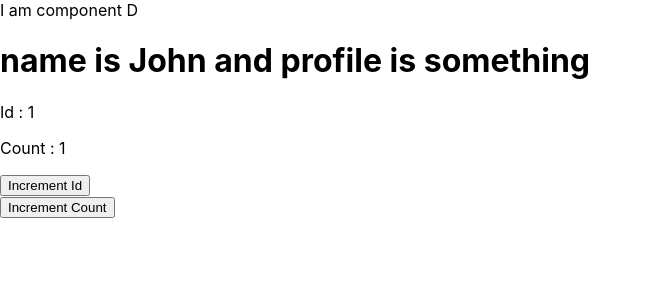
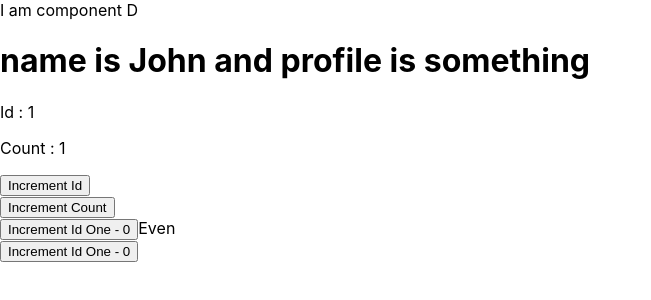
Before and after one commit to 1ibrahimtsc/prac-reactjs, a React (Create React App) app: page / in a window 1280 px wide. Shown: the top 300 px of the page, without its empty margins (0-651 px from the left). Built offline with nearby package versions, Linux system fonts and the light colour scheme.

Commit message:
useMemo hook

```diff
--- a/src/App.js
+++ b/src/App.js
@@ -7,6 +7,7 @@ import MouseMove from './components/MouseMove';
 import FetchData from './components/FetchData';
 import ComponentA from './components/ComponentA';
 import ParentComp from './components/ParentComp';
+import Usememohook from './components/Usememohook';
 
 export const UserContext = React.createContext()
 export const ProfileContext = React.createContext()
@@ -25,6 +26,7 @@ function App() {
        </ProfileContext.Provider>
      </UserContext.Provider>
      <ParentComp />
+     <Usememohook />
    </div>
  )
 }
--- /dev/null
+++ b/src/components/Usememohook.jsx
@@ -0,0 +1,35 @@
+import React, {useState, useMemo} from 'react';
+
+const Usememohook = () => {
+    const [idOne, setIdOne] = useState(0)
+    const [idTwo, setIdTwo] = useState(0)
+
+    const incrementIdOne = () => {
+        setIdOne(idOne + 1)
+    }
+
+    const incrementIdTwo = () => {
+        setIdTwo(idTwo + 1)
+    }
+
+    const isEven = useMemo(() => {
+        let n = 0;
+        while(n < 2000000000) n++;
+        return idOne % 2 === 0
+    }, [idOne])
+
+    return (
+        <div>
+            <div>
+                <button onClick={() => incrementIdOne()} >Increment Id One - {idOne}</button>
+                <span>{isEven ? 'Even' : 'Odd'}</span>
+            </div>
+            <div>
+                <button onClick={() => incrementIdTwo()} >Increment Id One - {idTwo}</button>
+
+            </div>
+        </div>
+    )
+}
+
+export default Usememohook;
```
